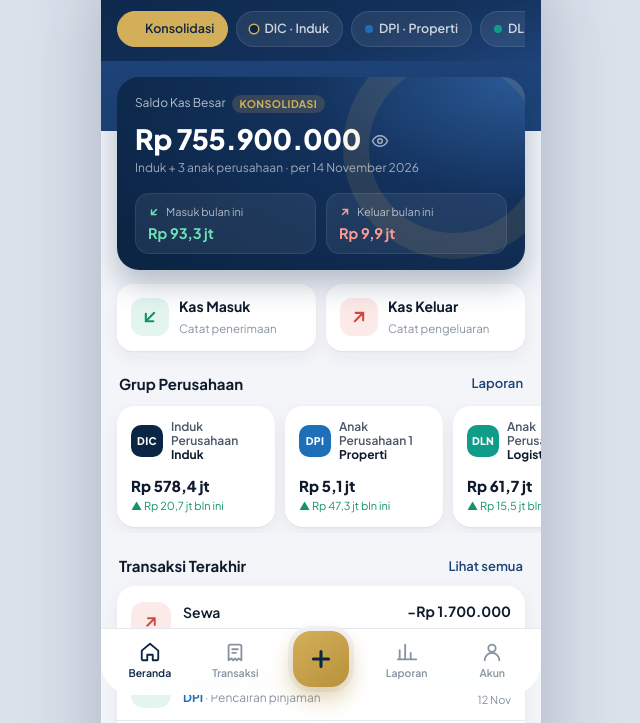
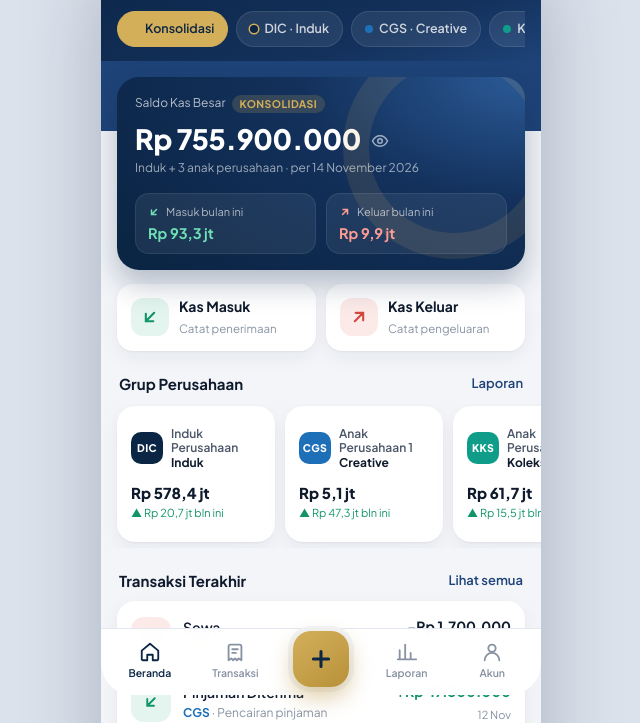
Before and after one commit to sigitsae/dannymamesah, a plain HTML site: page investment_corp.html in a window 1280 px wide. Shown: the part 81-804 px from the top of the page, without its empty margins (319-959 px from the left). Drawn offline with Linux system fonts and the light colour scheme.

Commit message:
Update company structure in investment_corp
Co-Authored-By: Claude Sonnet 5.5 <noreply@anthropic.com>

```diff
--- a/investment_corp.html
+++ b/investment_corp.html
@@ -434,7 +434,7 @@
     <div class="section-title"><h3>Pengguna</h3></div>
     <div class="card profile">
       <div class="avatar">AK</div>
-      <div style="flex:1"><b style="display:block">Admin Keuangan</b><small style="color:var(--ink-3)">Akses: Induk + 3 anak perusahaan</small></div>
+      <div style="flex:1"><b style="display:block">Admin Keuangan</b><small style="color:var(--ink-3)">Akses: Induk + 3 usaha</small></div>
       <span class="chip" style="background:var(--gold-soft);color:var(--gold-2);border:0">Admin</span>
     </div>
 
@@ -564,9 +564,9 @@
 /* ================= DATA ================= */
 const COMPANIES = [
   { id:'induk', code:'DIC', name:'Dannys Investment Corp',       short:'Induk',    role:'Induk Perusahaan', color:'#0B2545', open:500000000 },
-  { id:'a',     code:'DPI', name:'PT Dannys Properti Indonesia', short:'Properti', role:'Anak Perusahaan 1', color:'#1D6FB8', open:120000000 },
-  { id:'b',     code:'DLN', name:'PT Dannys Logistik Nusantara', short:'Logistik', role:'Anak Perusahaan 2', color:'#0F9D8A', open: 85000000 },
-  { id:'c',     code:'DKS', name:'PT Dannys Kuliner Sejahtera',  short:'Kuliner',  role:'Anak Perusahaan 3', color:'#C9821B', open: 60000000 },
+  { id:'a',     code:'CGS', name:'PT Creative Global Studio',      short:'Creative', role:'Anak Perusahaan 1', color:'#1D6FB8', open:120000000 },
+  { id:'b',     code:'KKS', name:'PT Koleksi Kandang Sultan',     short:'Koleksi' , role:'Anak Perusahaan 2', color:'#0F9D8A', open: 85000000 },
+  { id:'c',     code:'JKP', name:'Jasa Konsultan Pribadi',        short:'Konsultan', role:'Usaha Perorangan (non-PT)', color:'#C9821B', open: 60000000 },
 ];
 const CATS = {
   in:  ['Setoran Modal','Pendapatan Usaha','Dividen Anak Usaha','Pinjaman Diterima','Pengembalian Dana','Penerimaan Lain'],
```
